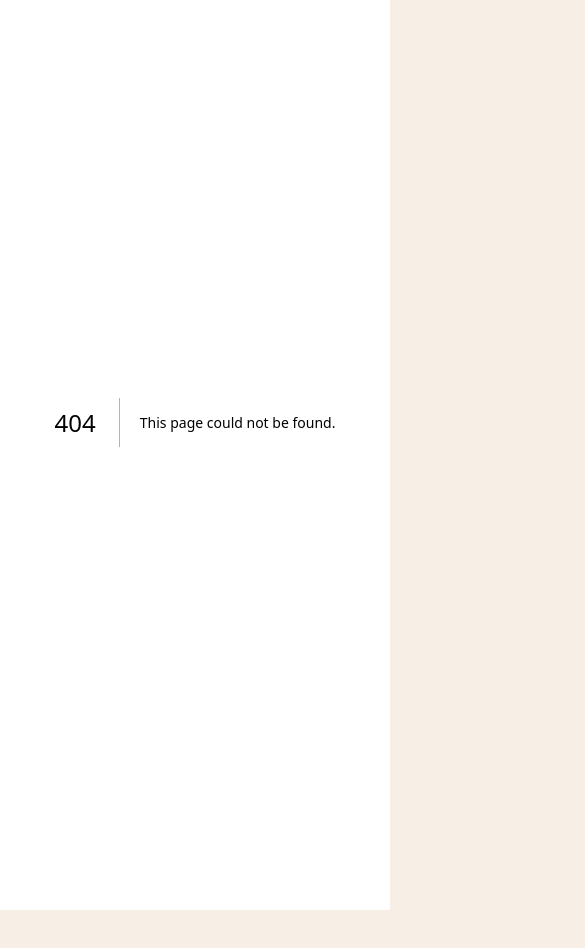
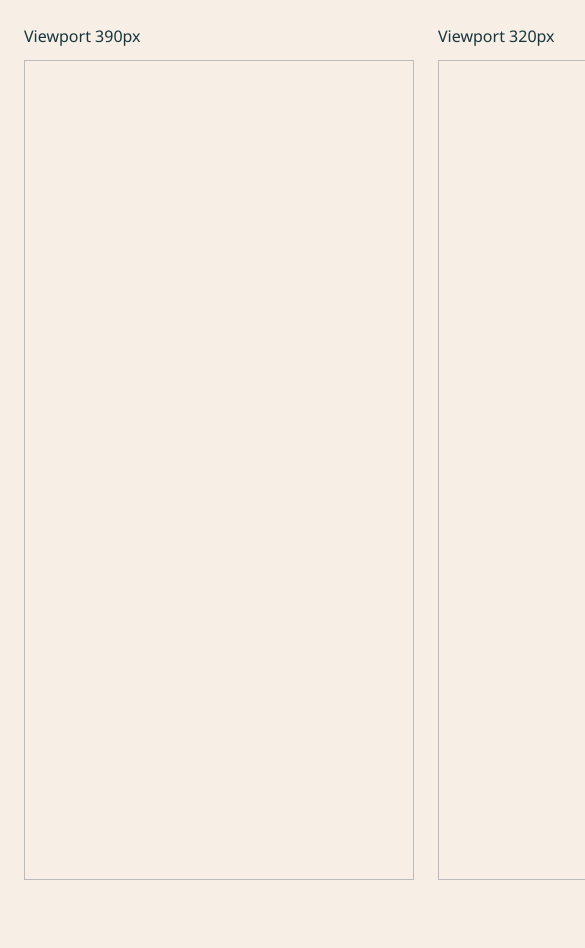
Before and after one commit to ewgftju/airom-hotel, a Next.js app: page /responsive-check in a window 390 px wide. Before the commit this address had no page. Shown: the top 948 px of the page, 585 px wide, since content can reach past the window. Before the commit the page ends 910 px from the top, so only its background shows below. Built offline with nearby package versions, Linux system fonts and the light colour scheme.

Commit message:
Add preview-only responsive verification fixture

```diff
--- /dev/null
+++ b/app/responsive-check/page.tsx
@@ -0,0 +1,4 @@
+export const metadata = { robots: { index: false, follow: false } };
+export default function ResponsiveCheck() {
+  return <div style={{padding:24,display:"flex",gap:24,alignItems:"flex-start"}}>{[390,320].map(width=><div key={width}><p style={{marginBottom:12}}>Viewport {width}px</p><iframe title={`Viewport ${width}px`} src="/" style={{width,height:820,border:"1px solid #bbb",display:"block"}} /></div>)}</div>;
+}
```
